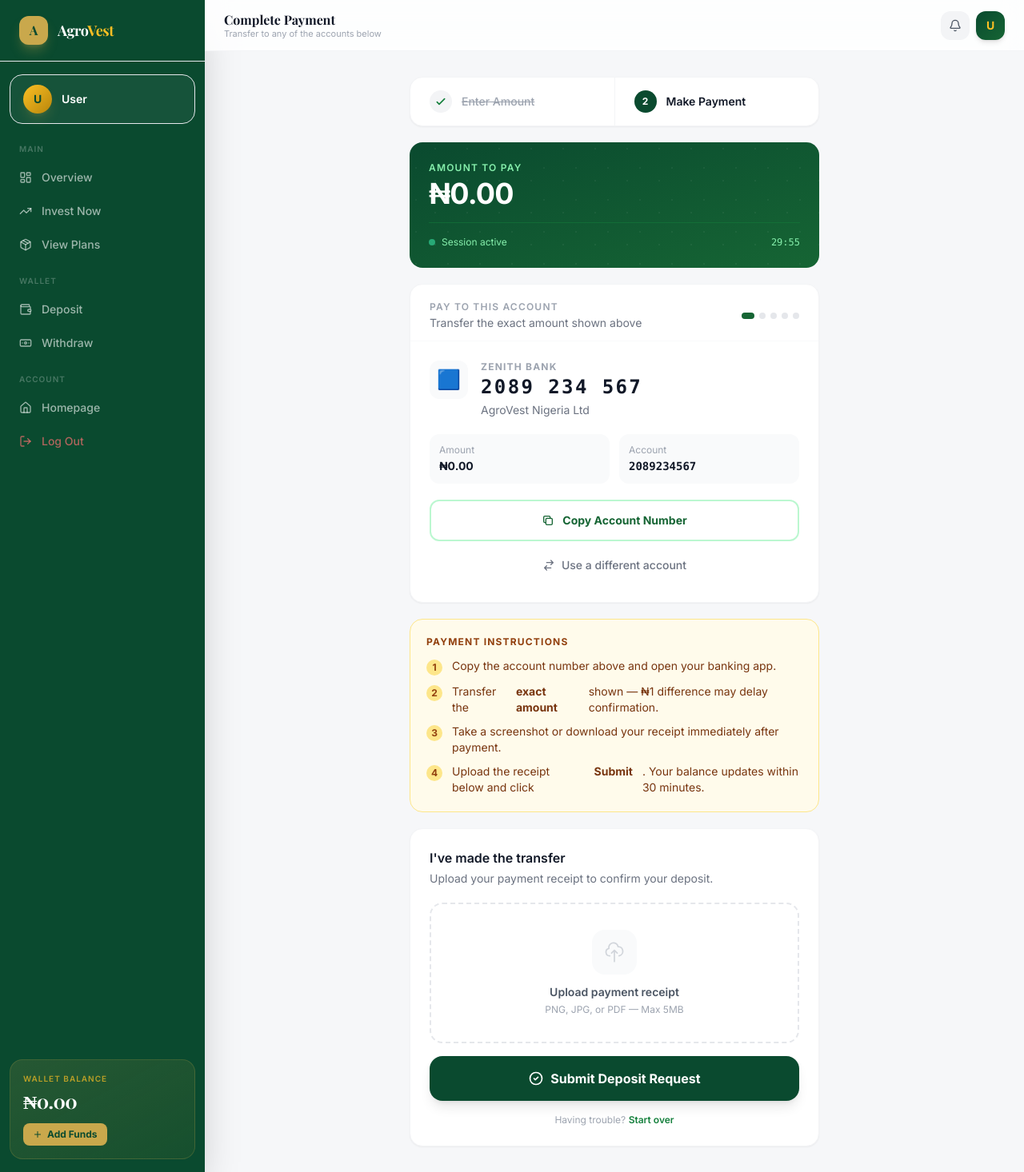
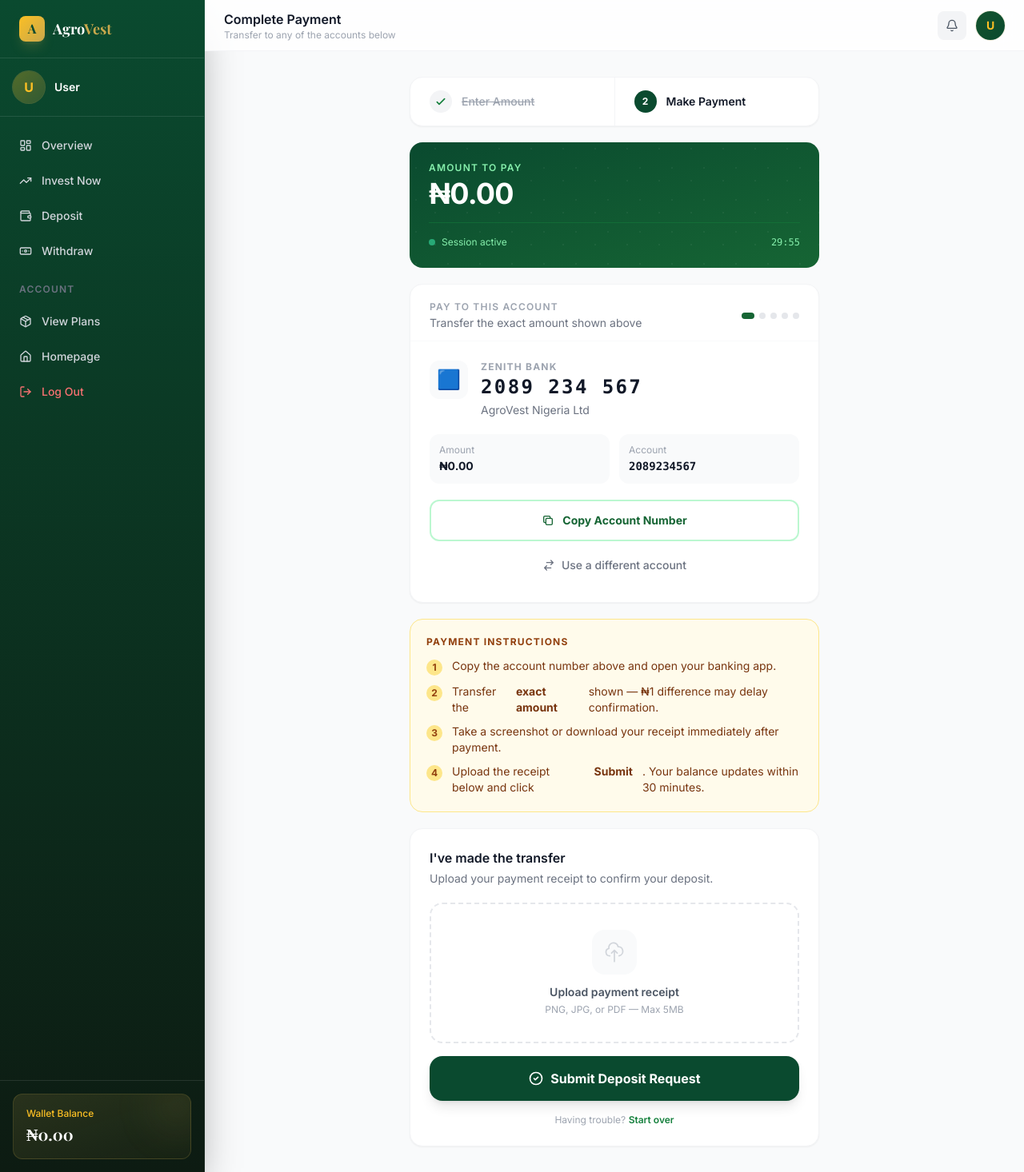
Before and after one commit to Sadik877/agrovest, a Python web app: template templates/payment.html in a window 1280 px wide. Shown: the whole page at 80% size. Run offline with Jinja, Linux system fonts and the light colour scheme; the template is opened without the code that fills it, so the values that code supplies are empty; some libraries are stand-ins or nearby versions.

Commit message:
Update dashboard_base.html

```diff
--- a/templates/dashboard_base.html
+++ b/templates/dashboard_base.html
@@ -1,130 +1,121 @@
 {% extends "base.html" %}
 
 {% block body %}
-<div class="flex h-screen bg-[#F6F7F9] overflow-hidden w-screen max-w-[100vw]">
+<div class="flex h-screen bg-gray-50 overflow-hidden">
 
   <!-- ── Sidebar ── -->
-  <aside id="sidebar" class="fixed inset-y-0 left-0 z-50 w-64 bg-forest-950 flex flex-col transition-transform duration-300 -translate-x-full lg:translate-x-0 lg:static lg:z-auto shadow-2xl">
-
+  <aside id="sidebar" class="fixed inset-y-0 left-0 z-50 w-64 bg-gradient-to-b from-forest-950 to-dark flex flex-col transition-transform duration-300 ease-out -translate-x-full lg:translate-x-0 lg:static lg:z-auto shadow-2xl shadow-black/40 border-r border-white/5">
     <!-- Logo -->
-    <div class="px-6 py-5 flex items-center justify-between border-b border-white/8">
-      <a href="{{ url_for('index') }}" class="flex items-center gap-3">
-        <div class="w-9 h-9 rounded-xl bg-gold-500 flex items-center justify-center flex-shrink-0 shadow-lg shadow-gold-500/30">
-          <span class="text-forest-950 font-display font-black text-base">A</span>
+    <div class="px-6 py-5 border-b border-white/10 flex items-center justify-between flex-shrink-0">
+      <a href="{{ url_for('index') }}" class="flex items-center gap-2.5 group">
+        <div class="w-8 h-8 rounded-lg bg-gradient-to-br from-gold-400 to-gold-500 flex items-center justify-center flex-shrink-0 shadow-lg shadow-gold-500/20 transition-transform duration-300 group-hover:scale-105">
+          <span class="text-forest-950 font-display font-bold">A</span>
         </div>
-        <span class="font-display font-bold text-lg text-white tracking-tight">Agro<span class="text-gold-400">Vest</span></span>
+        <span class="font-display font-bold text-lg text-white">Agro<span class="text-gold-500">Vest</span></span>
       </a>
-      <button onclick="closeSidebar()" class="lg:hidden text-white/30 hover:text-white p-1.5 rounded-lg hover:bg-white/10 transition-colors">
-        <i data-lucide="x" class="w-4 h-4"></i>
+      <button onclick="closeSidebar()" aria-label="Close menu" class="lg:hidden text-white/40 hover:text-white p-1.5 rounded-lg hover:bg-white/10 transition-colors focus:outline-none focus-visible:ring-2 focus-visible:ring-gold-400">
+        <i data-lucide="x" class="w-5 h-5"></i>
       </button>
     </div>
 
-    <!-- User card -->
-    <div class="mx-3 mt-4 mb-2 bg-white/5 border border-white/8 rounded-2xl px-4 py-3 flex items-center gap-3">
-      <div class="w-9 h-9 rounded-full bg-gradient-to-br from-gold-400 to-gold-600 flex items-center justify-center flex-shrink-0 shadow-lg shadow-gold-500/20">
-        <span class="text-forest-950 font-black text-sm">{{ current_user.full_name[0] if current_user else 'U' }}</span>
+    <!-- User Info -->
+    <div class="px-4 py-4 border-b border-white/10 flex-shrink-0">
+      <div class="flex items-center gap-3">
+        <div class="w-10 h-10 rounded-full bg-gradient-to-br from-gold-400/30 to-gold-500/20 ring-1 ring-gold-500/30 flex items-center justify-center flex-shrink-0">
+          <span class="text-gold-400 font-bold">{{ current_user.full_name[0] if current_user else 'U' }}</span>
         </div>
         <div class="min-w-0">
-        <p class="text-white text-sm font-semibold truncate leading-tight">{{ current_user.full_name if current_user else 'User' }}</p>
-        <p class="text-white/40 text-[11px] truncate">{{ current_user.email if current_user else '' }}</p>
+          <p class="text-white text-sm font-semibold truncate">{{ current_user.full_name if current_user else 'User' }}</p>
+          <p class="text-gray-400 text-xs truncate">{{ current_user.email if current_user else '' }}</p>
+        </div>
       </div>
     </div>
 
     <!-- Nav -->
-    <nav class="flex-1 px-3 py-2 overflow-y-auto space-y-0.5">
-
-      <p class="text-[10px] text-white/25 uppercase tracking-[0.1em] px-3 pb-1.5 pt-2 font-semibold">Main</p>
-      <a href="{{ url_for('dashboard') }}" class="sidebar-link group flex items-center gap-3 px-3 py-2.5 rounded-xl text-sm font-medium transition-all {% if request.endpoint == 'dashboard' %}bg-gold-500 text-forest-950 shadow-lg shadow-gold-500/20{% else %}text-white/60 hover:bg-white/8 hover:text-white{% endif %}">
-        <i data-lucide="layout-dashboard" class="w-4 h-4 flex-shrink-0"></i>
-        <span>Overview</span>
+    <nav class="flex-1 px-3 py-4 overflow-y-auto" aria-label="Dashboard navigation">
+      <div class="space-y-1">
+        <a href="{{ url_for('dashboard') }}" class="sidebar-link flex items-center gap-3 px-3 py-2.5 rounded-lg text-sm font-medium transition-all duration-200 {% if request.endpoint == 'dashboard' %}bg-gold-500 text-forest-950 shadow-md shadow-gold-500/20{% else %}text-gray-300 hover:bg-white/10 hover:text-white{% endif %}">
+          <i data-lucide="layout-dashboard" class="w-4 h-4 flex-shrink-0"></i> Overview
         </a>
-      <a href="{{ url_for('invest') }}" class="sidebar-link group flex items-center gap-3 px-3 py-2.5 rounded-xl text-sm font-medium transition-all {% if request.endpoint == 'invest' %}bg-gold-500 text-forest-950 shadow-lg shadow-gold-500/20{% else %}text-white/60 hover:bg-white/8 hover:text-white{% endif %}">
-        <i data-lucide="trending-up" class="w-4 h-4 flex-shrink-0"></i>
-        <span>Invest Now</span>
+        <a href="{{ url_for('invest') }}" class="sidebar-link flex items-center gap-3 px-3 py-2.5 rounded-lg text-sm font-medium transition-all duration-200 {% if request.endpoint == 'invest' %}bg-gold-500 text-forest-950 shadow-md shadow-gold-500/20{% else %}text-gray-300 hover:bg-white/10 hover:text-white{% endif %}">
+          <i data-lucide="trending-up" class="w-4 h-4 flex-shrink-0"></i> Invest Now
         </a>
-      <a href="{{ url_for('plans') }}" class="sidebar-link group flex items-center gap-3 px-3 py-2.5 rounded-xl text-sm font-medium transition-all {% if request.endpoint == 'plans' %}bg-gold-500 text-forest-950 shadow-lg shadow-gold-500/20{% else %}text-white/60 hover:bg-white/8 hover:text-white{% endif %}">
-        <i data-lucide="package" class="w-4 h-4 flex-shrink-0"></i>
-        <span>View Plans</span>
+        <a href="{{ url_for('deposit') }}" class="sidebar-link flex items-center gap-3 px-3 py-2.5 rounded-lg text-sm font-medium transition-all duration-200 {% if request.endpoint == 'deposit' %}bg-gold-500 text-forest-950 shadow-md shadow-gold-500/20{% else %}text-gray-300 hover:bg-white/10 hover:text-white{% endif %}">
+          <i data-lucide="wallet" class="w-4 h-4 flex-shrink-0"></i> Deposit
+        </a>
+        <a href="{{ url_for('withdraw') }}" class="sidebar-link flex items-center gap-3 px-3 py-2.5 rounded-lg text-sm font-medium transition-all duration-200 {% if request.endpoint == 'withdraw' %}bg-gold-500 text-forest-950 shadow-md shadow-gold-500/20{% else %}text-gray-300 hover:bg-white/10 hover:text-white{% endif %}">
+          <i data-lucide="banknote" class="w-4 h-4 flex-shrink-0"></i> Withdraw
         </a>
 
-      <p class="text-[10px] text-white/25 uppercase tracking-[0.1em] px-3 pb-1.5 pt-4 font-semibold">Wallet</p>
-      <a href="{{ url_for('deposit') }}" class="sidebar-link group flex items-center gap-3 px-3 py-2.5 rounded-xl text-sm font-medium transition-all {% if request.endpoint == 'deposit' %}bg-gold-500 text-forest-950 shadow-lg shadow-gold-500/20{% else %}text-white/60 hover:bg-white/8 hover:text-white{% endif %}">
-        <i data-lucide="wallet" class="w-4 h-4 flex-shrink-0"></i>
-        <span>Deposit</span>
+        <div class="pt-4 pb-2">
+          <p class="text-xs text-gray-500 uppercase tracking-widest px-3 font-semibold">Account</p>
+        </div>
+        <a href="{{ url_for('plans') }}" class="sidebar-link flex items-center gap-3 px-3 py-2.5 rounded-lg text-sm font-medium text-gray-300 hover:bg-white/10 hover:text-white transition-all duration-200">
+          <i data-lucide="package" class="w-4 h-4 flex-shrink-0"></i> View Plans
         </a>
-      <a href="{{ url_for('withdraw') }}" class="sidebar-link group flex items-center gap-3 px-3 py-2.5 rounded-xl text-sm font-medium transition-all {% if request.endpoint == 'withdraw' %}bg-gold-500 text-forest-950 shadow-lg shadow-gold-500/20{% else %}text-white/60 hover:bg-white/8 hover:text-white{% endif %}">
-        <i data-lucide="banknote" class="w-4 h-4 flex-shrink-0"></i>
-        <span>Withdraw</span>
+        <a href="{{ url_for('index') }}" class="sidebar-link flex items-center gap-3 px-3 py-2.5 rounded-lg text-sm font-medium text-gray-300 hover:bg-white/10 hover:text-white transition-all duration-200">
+          <i data-lucide="home" class="w-4 h-4 flex-shrink-0"></i> Homepage
         </a>
-
-      <p class="text-[10px] text-white/25 uppercase tracking-[0.1em] px-3 pb-1.5 pt-4 font-semibold">Account</p>
-      <a href="{{ url_for('index') }}" class="sidebar-link flex items-center gap-3 px-3 py-2.5 rounded-xl text-sm font-medium text-white/60 hover:bg-white/8 hover:text-white transition-all">
-        <i data-lucide="home" class="w-4 h-4 flex-shrink-0"></i>
-        <span>Homepage</span>
+        <a href="{{ url_for('logout') }}" class="sidebar-link flex items-center gap-3 px-3 py-2.5 rounded-lg text-sm font-medium text-red-400 hover:bg-red-500/10 hover:text-red-300 transition-all duration-200">
+          <i data-lucide="log-out" class="w-4 h-4 flex-shrink-0"></i> Log Out
         </a>
-      <a href="{{ url_for('logout') }}" class="sidebar-link flex items-center gap-3 px-3 py-2.5 rounded-xl text-sm font-medium text-red-400/70 hover:bg-red-500/10 hover:text-red-300 transition-all">
-        <i data-lucide="log-out" class="w-4 h-4 flex-shrink-0"></i>
-        <span>Log Out</span>
-      </a>
+      </div>
     </nav>
 
-    <!-- Wallet balance pill -->
-    <div class="px-3 pb-4 pt-2">
-      <div class="bg-gradient-to-br from-gold-500/15 to-gold-400/5 border border-gold-500/20 rounded-2xl p-4">
-        <p class="text-gold-400/70 text-[10px] font-semibold uppercase tracking-widest mb-1">Wallet Balance</p>
-        <p class="text-white font-display font-black text-2xl tracking-tight">{{ current_user.balance | naira if current_user else '₦0.00' }}</p>
-        <a href="{{ url_for('deposit') }}" class="mt-3 inline-flex items-center gap-1.5 bg-gold-500 hover:bg-gold-400 text-forest-950 text-xs font-bold px-3 py-1.5 rounded-lg transition-colors">
-          <i data-lucide="plus" class="w-3 h-3"></i> Add Funds
-        </a>
+    <!-- Balance -->
+    <div class="px-4 py-4 border-t border-white/10 flex-shrink-0">
+      <div class="relative overflow-hidden bg-gradient-to-br from-gold-500/15 to-gold-500/5 rounded-xl p-4 border border-gold-500/20">
+        <div class="absolute -right-4 -top-4 w-16 h-16 bg-gold-500/10 rounded-full blur-xl" aria-hidden="true"></div>
+        <p class="text-gold-400 text-xs font-medium mb-1 relative">Wallet Balance</p>
+        <p class="text-white font-display font-bold text-xl relative">{{ current_user.balance | naira if current_user else '₦0.00' }}</p>
       </div>
     </div>
   </aside>
 
   <!-- Overlay (mobile) -->
-  <div id="sidebar-overlay" class="fixed inset-0 bg-black/60 backdrop-blur-sm z-40 lg:hidden hidden" onclick="closeSidebar()"></div>
+  <div id="sidebar-overlay" class="fixed inset-0 bg-black/50 backdrop-blur-sm z-40 lg:hidden hidden transition-opacity duration-300" onclick="closeSidebar()"></div>
 
   <!-- ── Main Content ── -->
-  <div class="flex-1 min-w-0 w-0 flex flex-col overflow-hidden">
-
+  <div class="flex-1 flex flex-col overflow-hidden">
     <!-- Topbar -->
     <header class="bg-white/80 backdrop-blur-md border-b border-gray-100 px-4 sm:px-6 h-16 flex items-center justify-between flex-shrink-0 sticky top-0 z-30">
-      <div class="flex items-center gap-4">
-        <button onclick="openSidebar()" class="lg:hidden w-9 h-9 rounded-xl bg-gray-100 hover:bg-gray-200 flex items-center justify-center text-gray-600 transition-colors">
-          <i data-lucide="menu" class="w-4 h-4"></i>
+      <div class="flex items-center gap-4 min-w-0">
+        <button onclick="openSidebar()" aria-label="Open menu" class="lg:hidden text-gray-500 hover:text-gray-700 p-1.5 -ml-1.5 rounded-lg hover:bg-gray-100 transition-colors focus:outline-none focus-visible:ring-2 focus-visible:ring-gold-400">
+          <i data-lucide="menu" class="w-5 h-5"></i>
         </button>
-        <div>
-          <h1 class="font-display font-bold text-gray-900 text-base leading-tight">{% block page_title %}Dashboard{% endblock %}</h1>
-          <p class="text-[11px] text-gray-400 leading-none mt-0.5">{% block page_subtitle %}Welcome back{% endblock %}</p>
+        <div class="min-w-0">
+          <h1 class="font-semibold text-gray-900 text-base truncate">{% block page_title %}Dashboard{% endblock %}</h1>
+          <p class="text-xs text-gray-400 truncate">{% block page_subtitle %}Welcome back{% endblock %}</p>
         </div>
       </div>
 
-      <div class="flex items-center gap-2">
-        <!-- Notification bell -->
+      <div class="flex items-center gap-2 sm:gap-3 flex-shrink-0">
+        <!-- Notifications -->
         <div class="relative">
-          <button id="notif-btn" onclick="toggleNotifications()" class="relative w-9 h-9 rounded-xl bg-gray-100 hover:bg-gray-200 flex items-center justify-center transition-colors">
+          <button id="notif-btn" onclick="toggleNotifications()" aria-label="Notifications" aria-haspopup="true" class="relative w-9 h-9 rounded-lg bg-gray-100 hover:bg-gray-200 flex items-center justify-center transition-colors focus:outline-none focus-visible:ring-2 focus-visible:ring-gold-400">
             <i data-lucide="bell" class="w-4 h-4 text-gray-600"></i>
             {% if unread_count > 0 %}
-            <span class="absolute -top-0.5 -right-0.5 w-4 h-4 bg-red-500 text-white text-[10px] rounded-full flex items-center justify-center font-bold shadow-sm">{{ unread_count }}</span>
+            <span class="absolute -top-1 -right-1 w-4 h-4 bg-red-500 text-white text-[10px] rounded-full flex items-center justify-center font-bold ring-2 ring-white">{{ unread_count }}</span>
             {% endif %}
           </button>
 
           <!-- Notifications dropdown -->
-          <div id="notif-panel" class="hidden absolute right-0 mt-2.5 w-80 bg-white rounded-2xl shadow-2xl shadow-black/10 border border-gray-100 z-50 overflow-hidden">
-            <div class="px-4 py-3.5 border-b border-gray-100 flex items-center justify-between">
+          <div id="notif-panel" class="hidden absolute right-0 mt-2 w-80 max-w-[85vw] bg-white rounded-xl shadow-2xl shadow-black/10 border border-gray-100 z-50 overflow-hidden animate-fade-in">
+            <div class="px-4 py-3 border-b border-gray-100 flex items-center justify-between bg-gray-50/50">
               <span class="font-semibold text-gray-900 text-sm">Notifications</span>
-              <button onclick="markAllRead()" class="text-xs text-forest-600 hover:text-forest-800 font-medium">Mark all read</button>
+              <button onclick="markAllRead()" class="text-xs text-forest-600 hover:text-forest-800 font-medium transition-colors">Mark all read</button>
             </div>
             <div class="max-h-72 overflow-y-auto">
               <div id="notif-list" class="divide-y divide-gray-50">
-                <p class="text-gray-400 text-xs text-center py-6">Loading…</p>
+                <p class="text-gray-400 text-xs text-center py-6">Loading...</p>
               </div>
             </div>
           </div>
         </div>
 
         <!-- Avatar -->
-        <div class="w-9 h-9 rounded-xl bg-gradient-to-br from-forest-950 to-forest-800 flex items-center justify-center shadow-md">
-          <span class="text-gold-400 font-black text-sm">{{ current_user.full_name[0] if current_user else 'U' }}</span>
+        <div class="w-9 h-9 rounded-full bg-gradient-to-br from-forest-900 to-forest-950 ring-1 ring-gold-500/20 flex items-center justify-center flex-shrink-0">
+          <span class="text-gold-400 font-bold text-sm">{{ current_user.full_name[0] if current_user else 'U' }}</span>
         </div>
       </div>
     </header>
@@ -149,8 +140,12 @@
   }
 
   const csrfToken = document.querySelector('meta[name="csrf-token"]')?.content || '';
-  const notifIconFor = t => ({ success: 'check-circle', error: 'x-circle', warning: 'alert-triangle' })[t] || 'info';
-  const notifColorFor = t => ({ success: 'text-green-500', error: 'text-red-500', warning: 'text-amber-500' })[t] || 'text-blue-500';
+  const notifIconFor = (type) => ({
+    success: 'check-circle', error: 'x-circle', warning: 'alert-triangle',
+  })[type] || 'info';
+  const notifColorFor = (type) => ({
+    success: 'text-green-500', error: 'text-red-500', warning: 'text-amber-500',
+  })[type] || 'text-blue-500';
 
   function renderNotifications(items) {
     const list = document.getElementById('notif-list');
@@ -159,7 +154,7 @@
       return;
     }
     list.innerHTML = items.map(n => `
-      <div class="px-4 py-3 flex items-start gap-3 ${n.is_read ? '' : 'bg-gold-50/50'}">
+      <div class="px-4 py-3 flex items-start gap-3 transition-colors hover:bg-gray-50 ${n.is_read ? '' : 'bg-gold-50/40'}">
         <i data-lucide="${notifIconFor(n.type)}" class="w-4 h-4 mt-0.5 flex-shrink-0 ${notifColorFor(n.type)}"></i>
         <div class="flex-1 min-w-0">
           <p class="text-xs text-gray-700">${n.message}</p>
@@ -172,7 +167,7 @@
   function loadNotifications() {
     fetch("{{ url_for('list_notifications') }}")
       .then(r => r.json())
-      .then(d => renderNotifications(d.notifications || []))
+      .then(data => renderNotifications(data.notifications || []))
       .catch(() => {
         document.getElementById('notif-list').innerHTML =
           '<p class="text-gray-400 text-xs text-center py-6">Could not load notifications</p>';
@@ -185,24 +180,34 @@
     panel.classList.toggle('hidden');
     if (wasHidden) loadNotifications();
   }
-
   function markAllRead() {
     fetch("{{ url_for('mark_notifications_read') }}", {
       method: 'POST',
-      headers: { 'Content-Type': 'application/json', 'X-CSRFToken': csrfToken },
+      headers: {'Content-Type': 'application/json', 'X-CSRFToken': csrfToken},
     }).then(() => loadNotifications());
+    document.querySelectorAll('.notif-dot').forEach(d => d.remove());
     const badge = document.querySelector('#notif-btn span');
     if (badge) badge.remove();
   }
-
-  document.addEventListener('click', e => {
+  // Close dropdown on outside click
+  document.addEventListener('click', (e) => {
     const panel = document.getElementById('notif-panel');
     const btn = document.getElementById('notif-btn');
-    if (!panel.contains(e.target) && !btn.contains(e.target)) panel.classList.add('hidden');
+    if (!panel.contains(e.target) && !btn.contains(e.target)) {
+      panel.classList.add('hidden');
+    }
   });
-  document.addEventListener('keydown', e => { if (e.key === 'Escape') closeSidebar(); });
-  document.querySelectorAll('#sidebar .sidebar-link').forEach(l =>
-    l.addEventListener('click', () => { if (window.innerWidth < 1024) closeSidebar(); })
-  );
+
+  // Close sidebar on Escape
+  document.addEventListener('keydown', (e) => {
+    if (e.key === 'Escape') closeSidebar();
+  });
+
+  // Close sidebar when a nav link is clicked on mobile
+  document.querySelectorAll('#sidebar .sidebar-link').forEach(link => {
+    link.addEventListener('click', () => {
+      if (window.innerWidth < 1024) closeSidebar();
+    });
+  });
 </script>
 {% endblock %}
```
Lines whose indentation alone changed are shown as unchanged.
